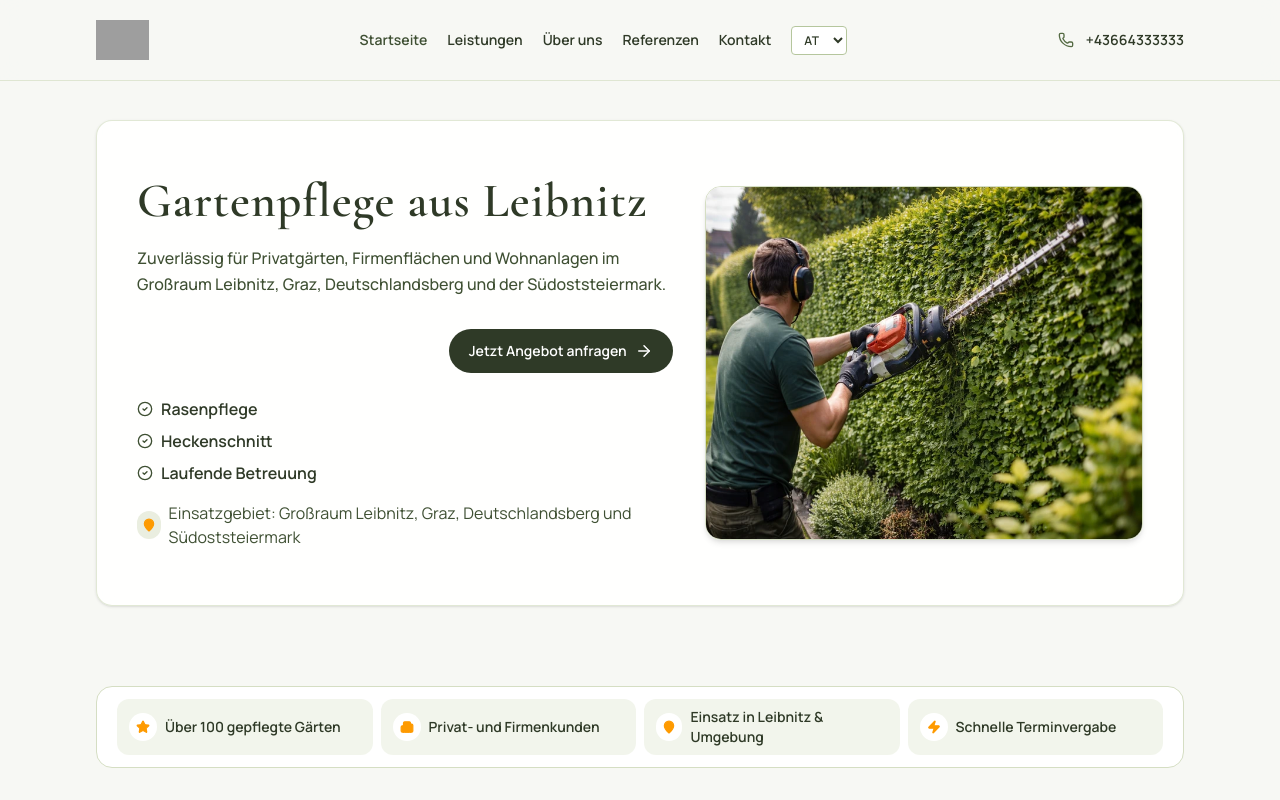
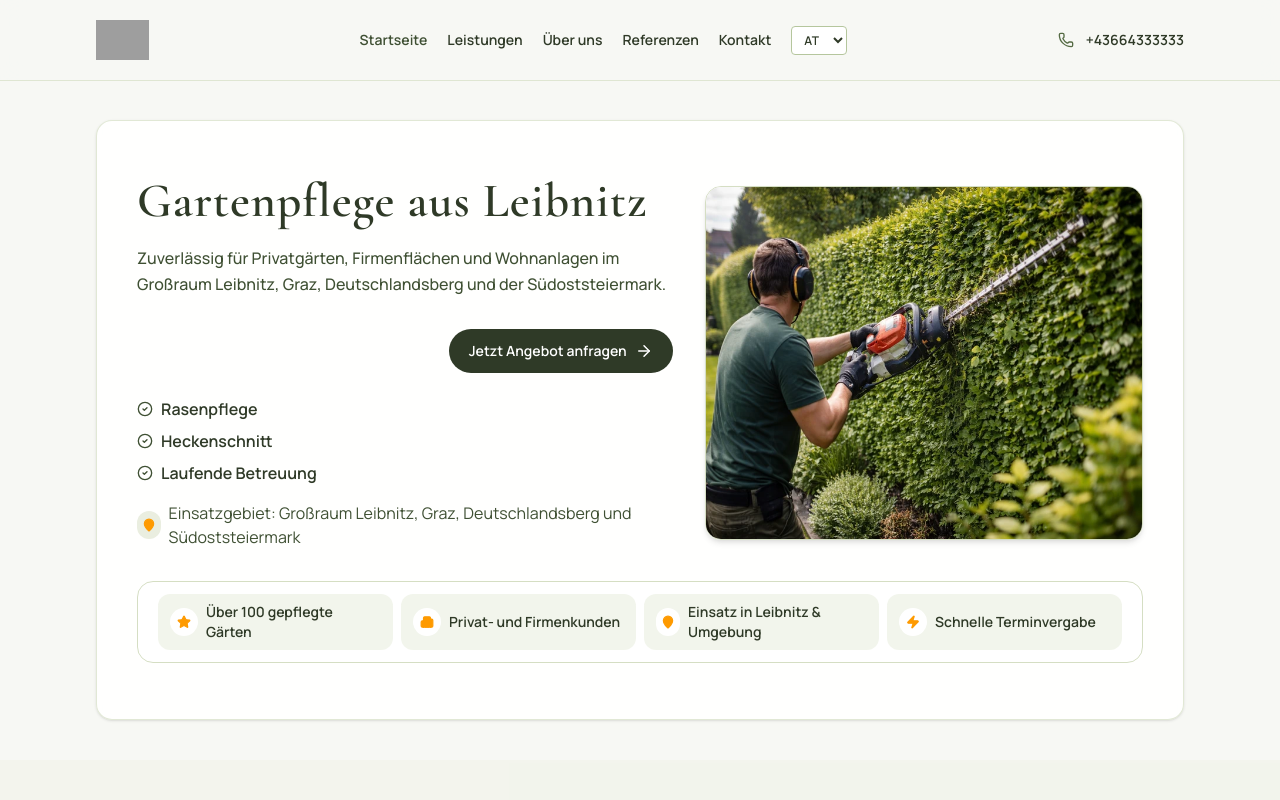
Before and after one commit to tipicoUEFN/gartenfirma, a React (Vite) app: page / in a window 1280 px wide. Shown: the top 800 px of the page. Built offline with nearby package versions, Linux system fonts and the light colour scheme; grey boxes are pictures that could not be loaded.

Commit message:
home: place trust badges at bottom inside hero box

```diff
--- a/src/components/PageHero.jsx
+++ b/src/components/PageHero.jsx
@@ -1,4 +1,4 @@
-function PageHero({ eyebrow, title, text, children, imageSrc, imageAlt, imageSrcSet, imageContent }) {
+function PageHero({ eyebrow, title, text, children, imageSrc, imageAlt, imageSrcSet, imageContent, footerContent }) {
   return (
     <section className="section-spacing pt-6 sm:pt-8 lg:pt-10">
       <div className="container-width">
@@ -31,6 +31,8 @@ function PageHero({ eyebrow, title, text, children, imageSrc, imageAlt, imageSrc
               </div>
             ) : null}
           </div>
+
+          {footerContent ? <div className="mt-8">{footerContent}</div> : null}
         </div>
       </div>
     </section>
--- a/src/pages/HomePage.jsx
+++ b/src/pages/HomePage.jsx
@@ -119,6 +119,23 @@ function HomePage() {
         title={t('homeExtras.heroTitle')}
         text={t('homeExtras.heroText')}
         imageContent={<HeroSlider slides={heroSlides} />}
+        footerContent={(
+          <div className="rounded-2xl border border-olive-200 bg-white px-4 py-3 sm:px-5">
+            <div className="grid gap-2 md:grid-cols-2 xl:grid-cols-4">
+              {heroTrustItems.map((item) => {
+                const Icon = item.icon
+                return (
+                  <div key={item.label} className="flex items-center gap-2 rounded-xl bg-olive-100/60 px-3 py-2 text-sm font-semibold text-olive-800">
+                    <span className="inline-flex h-7 w-7 items-center justify-center rounded-full bg-white text-amber-500">
+                      <Icon size={14} fill="currentColor" />
+                    </span>
+                    <span>{item.label}</span>
+                  </div>
+                )
+              })}
+            </div>
+          </div>
+        )}
       >
         <div className="space-y-6">
           <div className="flex justify-end">
@@ -149,26 +166,6 @@ function HomePage() {
           </div>
         </div>
       </PageHero>
-
-      <section className="section-spacing pt-0 pb-2 sm:pb-3 lg:pb-4">
-        <div className="container-width">
-          <div className="rounded-2xl border border-olive-200 bg-white px-4 py-3 sm:px-5">
-            <div className="grid gap-2 md:grid-cols-2 xl:grid-cols-4">
-              {heroTrustItems.map((item) => {
-                const Icon = item.icon
-                return (
-                  <div key={item.label} className="flex items-center gap-2 rounded-xl bg-olive-100/60 px-3 py-2 text-sm font-semibold text-olive-800">
-                    <span className="inline-flex h-7 w-7 items-center justify-center rounded-full bg-white text-amber-500">
-                      <Icon size={14} fill="currentColor" />
-                    </span>
-                    <span>{item.label}</span>
-                  </div>
-                )
-              })}
-            </div>
-          </div>
-        </div>
-      </section>
 
       <section className="section-spacing pt-2 sm:pt-3 lg:pt-4 bg-olive-100/40">
         <div className="container-width">
```
